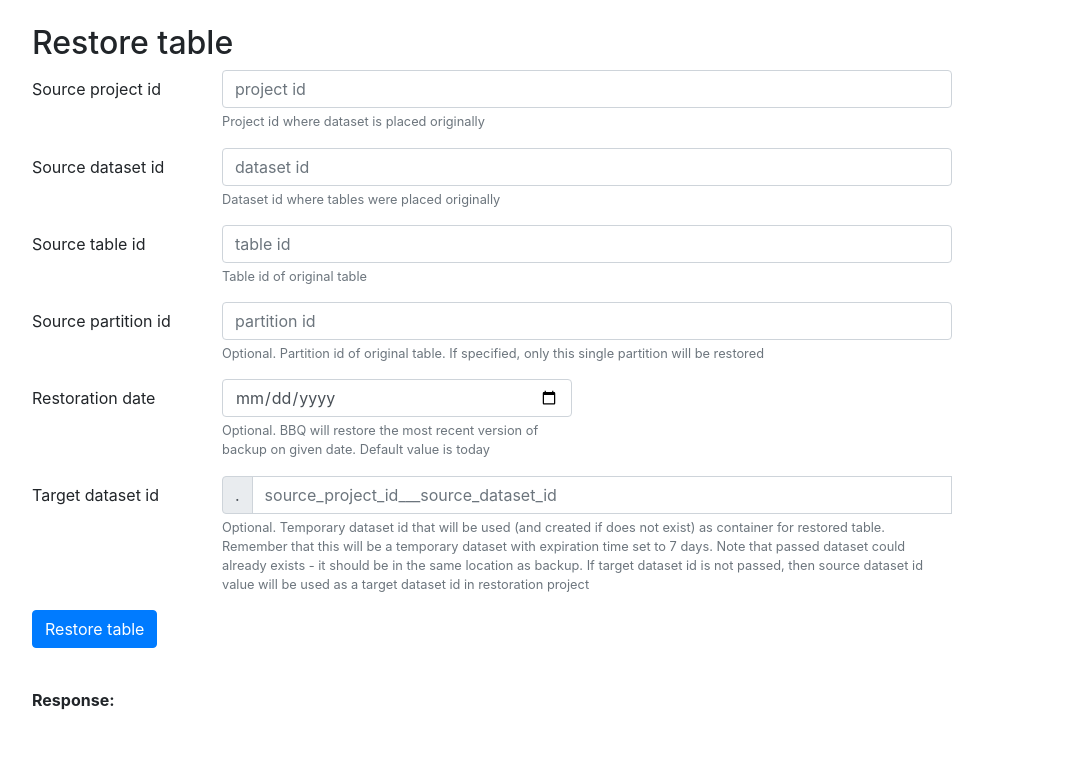
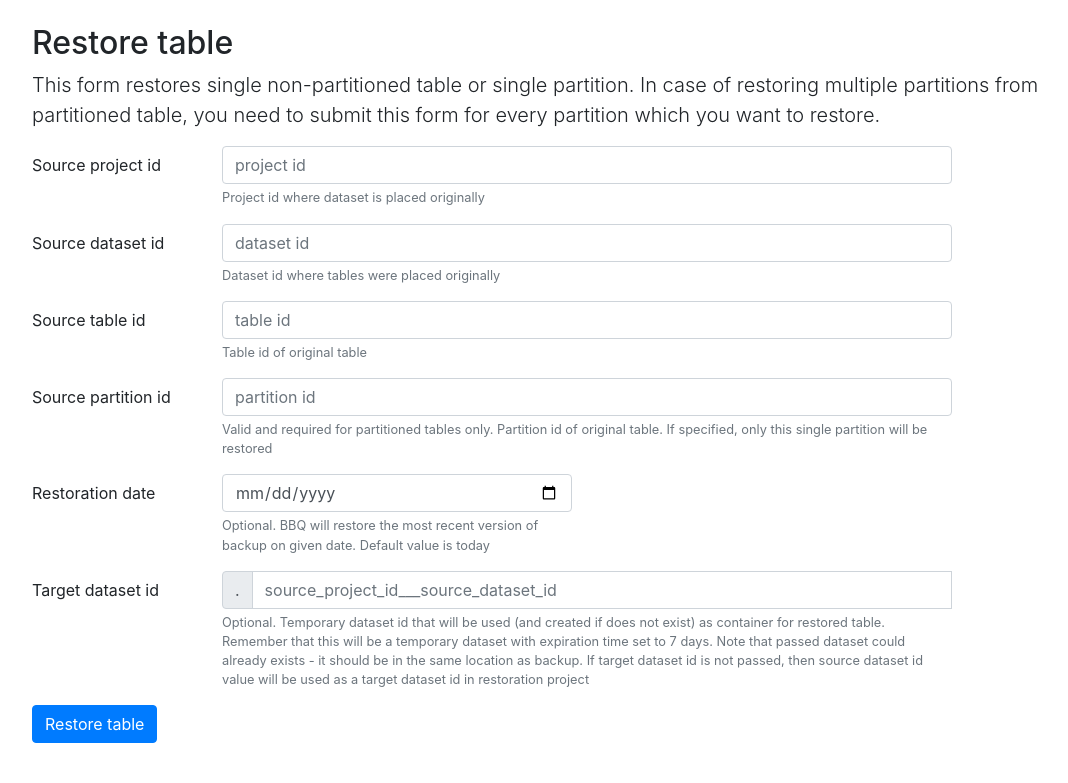
Before and after one commit to ocadotechnology/bbq, a Python web app: template templates/restoreTable.html in a window 1280 px wide. Shown: the part 56-839 px from the top of the page, without its empty margins (53-1121 px from the left). Before the commit the page ends 766 px from the top, so only its background shows below. Run offline with Jinja, Linux system fonts and the light colour scheme; the template is opened without the code that fills it, so the values that code supplies are empty; some libraries are stand-ins or nearby versions.

Commit message:
review changes in ui

```diff
--- a/templates/restoreTable.html
+++ b/templates/restoreTable.html
@@ -34,6 +34,12 @@
   }
 </script>
 
+<p class="lead">
+  This form restores single non-partitioned table or single partition. In case of restoring multiple
+  partitions from partitioned table, you need to submit this form for every partition which you want
+  to restore.
+</p>
+
 <form name="restoreTableForm" onsubmit="return OnSubmitForm();">
   <div class="form-group row">
     <label for="sourceProjectId" class="col-sm-2 col-form-label">Source project id</label>
@@ -68,8 +74,9 @@
     <div class="col-sm-8">
       <input type="number" class="form-control" id="sourcePartitionId" name="partitionId"
              placeholder="partition id">
-      <small id="sourcePartitionIdHelp" class="form-text text-muted">Optional. Partition id of
-        original table. If specified, only this single partition will be restored
+      <small id="sourcePartitionIdHelp" class="form-text text-muted">Valid and required for
+        partitioned tables only. Partition id of original table. If specified, only this single
+        partition will be restored
       </small>
     </div>
   </div>
```
Also changed, not shown: templates/restoreDataset.html (+4 -3 lines).
